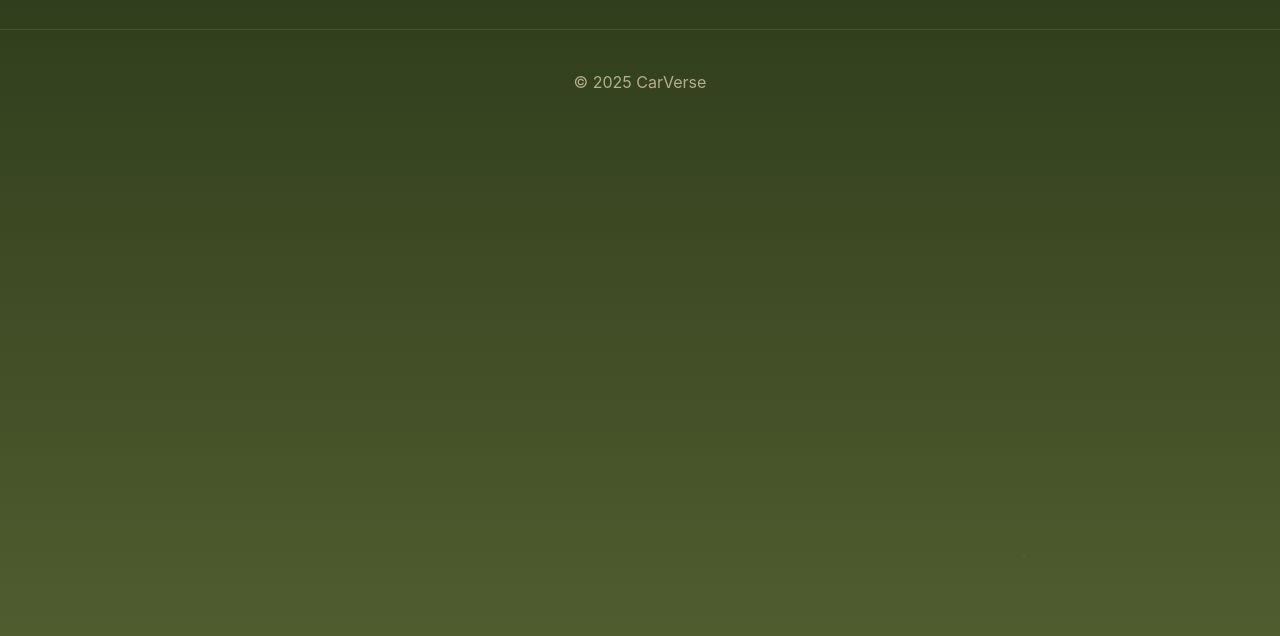
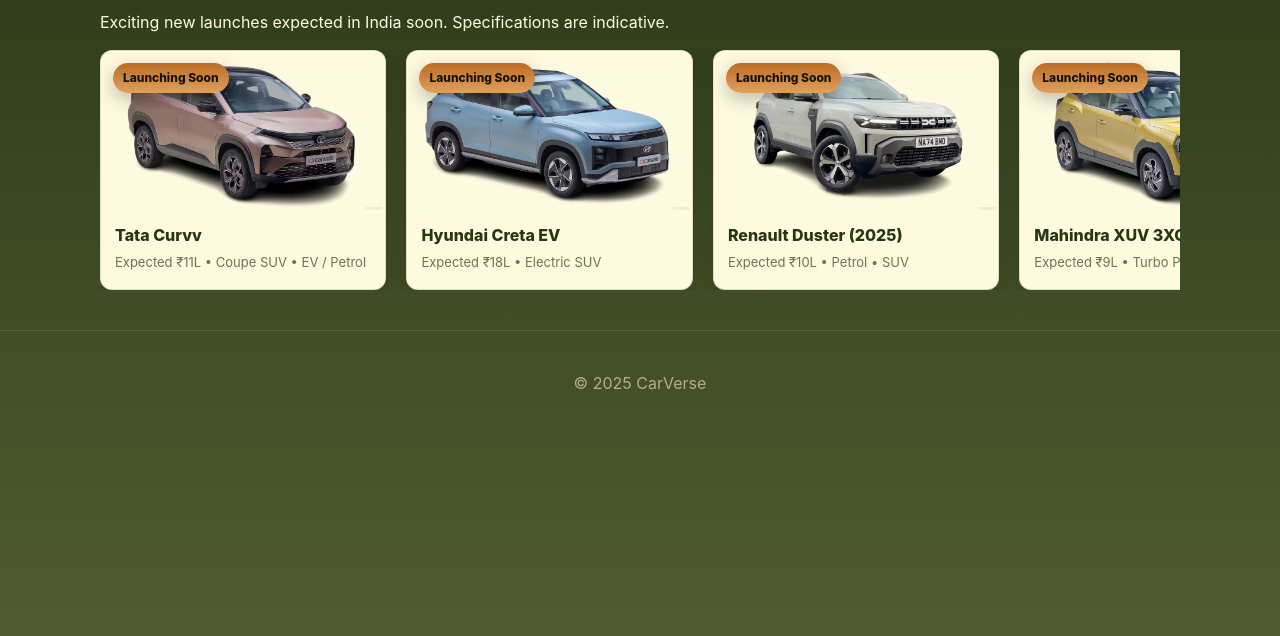
Before and after one commit to vishalraghav321/Separate-Project, a plain HTML site: page upcoming.html in a window 1280 px wide. Shown: the part 164-800 px from the top of the page. Drawn offline with Linux system fonts and the light colour scheme.

Commit message:
Add upcoming cars section with badge styling
Introduced a new 'Upcoming Cars' section in upcoming.html featuring cards for upcoming models, each with a 'Launching Soon' badge. Added corresponding CSS for the badge and card layout to style the new section.

```diff
--- a/style.css
+++ b/style.css
@@ -402,3 +402,21 @@
     height: 240px;
   }
 }
+/* ===== Upcoming Cars Badge ===== */
+.card.upcoming {
+  position: relative;
+}
+
+.badge {
+  position: absolute;
+  top: 12px;
+  left: 12px;
+  background: linear-gradient(180deg, var(--accent), var(--accent-2));
+  color: #1b1206;
+  font-size: 12px;
+  font-weight: 800;
+  padding: 6px 10px;
+  border-radius: 999px;
+  box-shadow: 0 6px 18px rgba(0, 0, 0, 0.25);
+  z-index: 2;
+}
--- a/upcoming.html
+++ b/upcoming.html
@@ -1,13 +1,12 @@
 <!DOCTYPE html>
 <html lang="en">
   <head>
-  <meta charset="UTF-8">
-  <meta name="viewport" content="width=device-width, initial-scale=1.0">
-  <link rel="stylesheet" href="style.css">
+    <meta charset="UTF-8" />
+    <meta name="viewport" content="width=device-width, initial-scale=1.0" />
+    <link rel="stylesheet" href="style.css" />
     <title>Upcoming Cars</title>
   </head>
   <body>
-
     <nav class="navbar" role="navigation" aria-label="Main navigation">
       <div class="nav-inner">
         <a class="brand" href="index.html">CarVerse</a>
@@ -16,7 +15,7 @@
           <li><a href="about.html">About Us</a></li>
           <li><a href="hot.html">Hot Deals</a></li>
           <li><a href="upcoming.html" class="active">Upcoming Cars</a></li>
-        <li><a href="reviews.html">Reviews</a></li>
+          <!-- <li><a href="reviews.html">Reviews</a></li> -->
           <li><a href="contact.html">Contact Us</a></li>
         </ul>
       </div>
@@ -24,7 +23,50 @@
 
     <main class="section container">
       <h1>Upcoming Cars</h1>
+      <p class="meta">
+        Exciting new launches expected in India soon. Specifications are
+        indicative.
+      </p>
+
+      <section class="grid">
+        <article class="card upcoming">
+          <span class="badge">Launching Soon</span>
+          <img src="images/tata-curvv.jpg" alt="Tata Curvv" />
+          <div class="content">
+            <div class="title">Tata Curvv</div>
+            <div class="meta">Expected ₹11L • Coupe SUV • EV / Petrol</div>
+          </div>
+        </article>
+
+        <article class="card upcoming">
+          <span class="badge">Launching Soon</span>
+          <img src="images/creta-ev.jpg" alt="Hyundai Creta EV" />
+          <div class="content">
+            <div class="title">Hyundai Creta EV</div>
+            <div class="meta">Expected ₹18L • Electric SUV</div>
+          </div>
+        </article>
+
+        <article class="card upcoming">
+          <span class="badge">Launching Soon</span>
+          <img src="images/duster-2025.jpg" alt="Renault Duster 2025" />
+          <div class="content">
+            <div class="title">Renault Duster (2025)</div>
+            <div class="meta">Expected ₹10L • Petrol • SUV</div>
+          </div>
+        </article>
+
+        <article class="card upcoming">
+          <span class="badge">Launching Soon</span>
+          <img src="images/xuv-3xo.jpg" alt="Mahindra XUV 3XO" />
+          <div class="content">
+            <div class="title">Mahindra XUV 3XO</div>
+            <div class="meta">Expected ₹9L • Turbo Petrol</div>
+          </div>
+        </article>
+      </section>
     </main>
+
     <footer class="site-footer" role="contentinfo">
       <p>© 2025 CarVerse</p>
     </footer>
```
Lines whose indentation alone changed are shown as unchanged.
